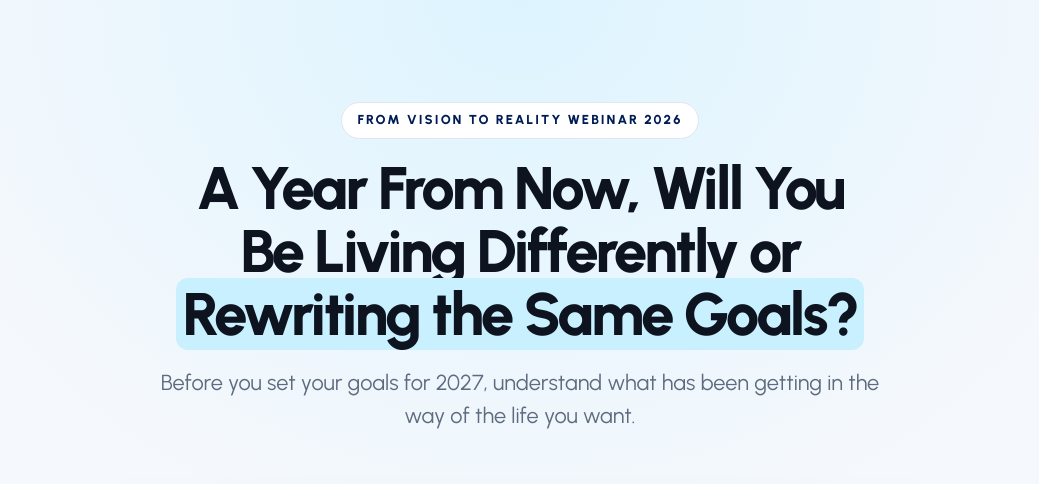
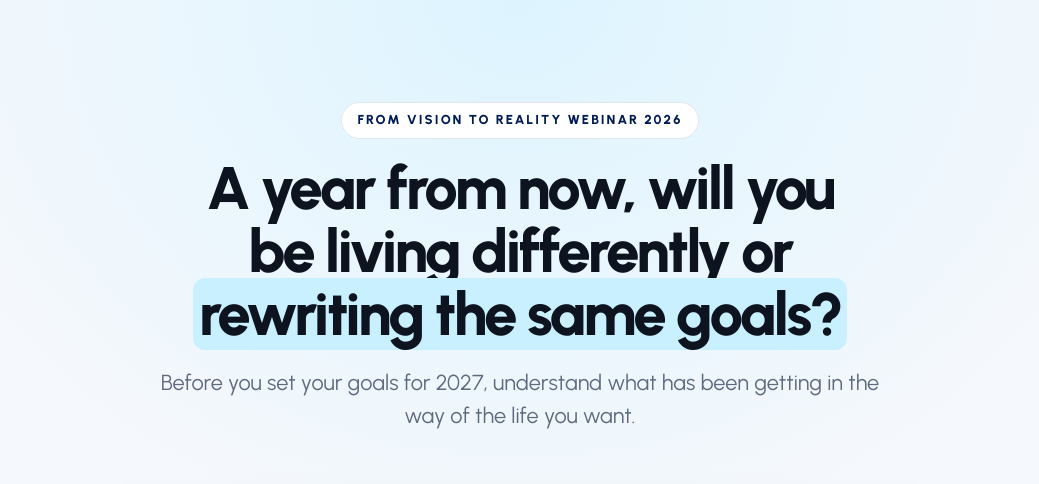
Before and after one commit to Lois60/wealthcreation, a plain HTML site: page visiontorealitywebinar/index.html in a window 1280 px wide. Shown: the top 484 px of the page, without its empty margins (120-1159 px from the left). Drawn offline with Linux system fonts and the light colour scheme.

Commit message:
Vision to Reality: sentence-case headline
Co-Authored-By: Claude Opus 5.5 <noreply@anthropic.com>
Claude-Session: https://claude.ai/code/session_01SEoVk29w6LeaSSmpbcZw3A

```diff
--- a/visiontorealitywebinar/index.html
+++ b/visiontorealitywebinar/index.html
@@ -780,7 +780,7 @@ img.g-av { object-fit: cover; padding: 0; border: 2px solid var(--gold); }
 <header class="hero">
   <div class="wrap narrow">
     <p class="eyebrow">From Vision to Reality Webinar 2026</p>
-    <h1>A Year From Now, Will You Be Living Differently or <mark>Rewriting the Same Goals?</mark></h1>
+    <h1>A year from now, will you be living differently or <mark>rewriting the same goals?</mark></h1>
     <p class="lede">Before you set your goals for 2027, understand what has been getting in the way of the life you want.</p>
   </div>
   <div class="wrap video">
```
